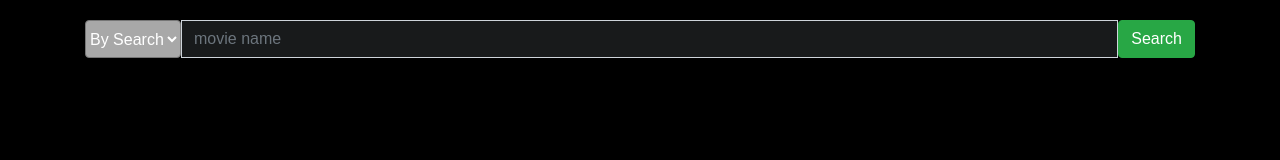
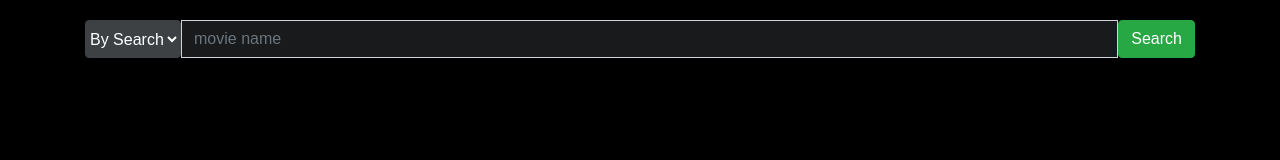
Before and after one commit to busrozmen/json-to-html, a website: page index.html in a window 1280 px wide. Drawn offline with nearby package versions, Linux system fonts and the light colour scheme.

Commit message:
add css for select-drop

```diff
--- a/index.html
+++ b/index.html
@@ -93,9 +93,10 @@
     </script>
     <style>
         #select-drop {
-            background-color: #a8a8a8;
+            background-color: #3d4143;
             color: #fff;
             border-radius: 4px;
+            border-color: #3d4143;
         }
 
         #select-drop option {
```
